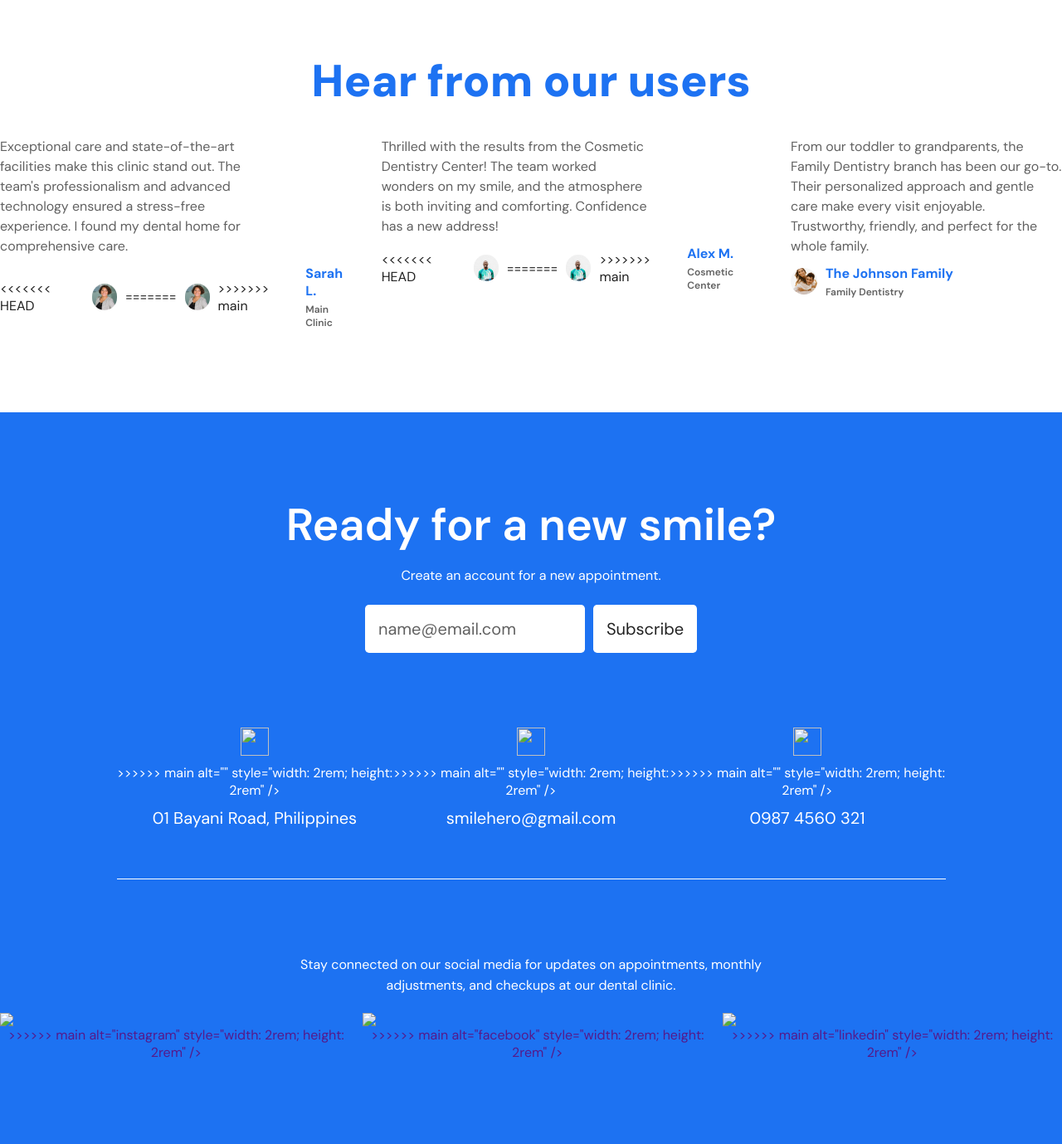
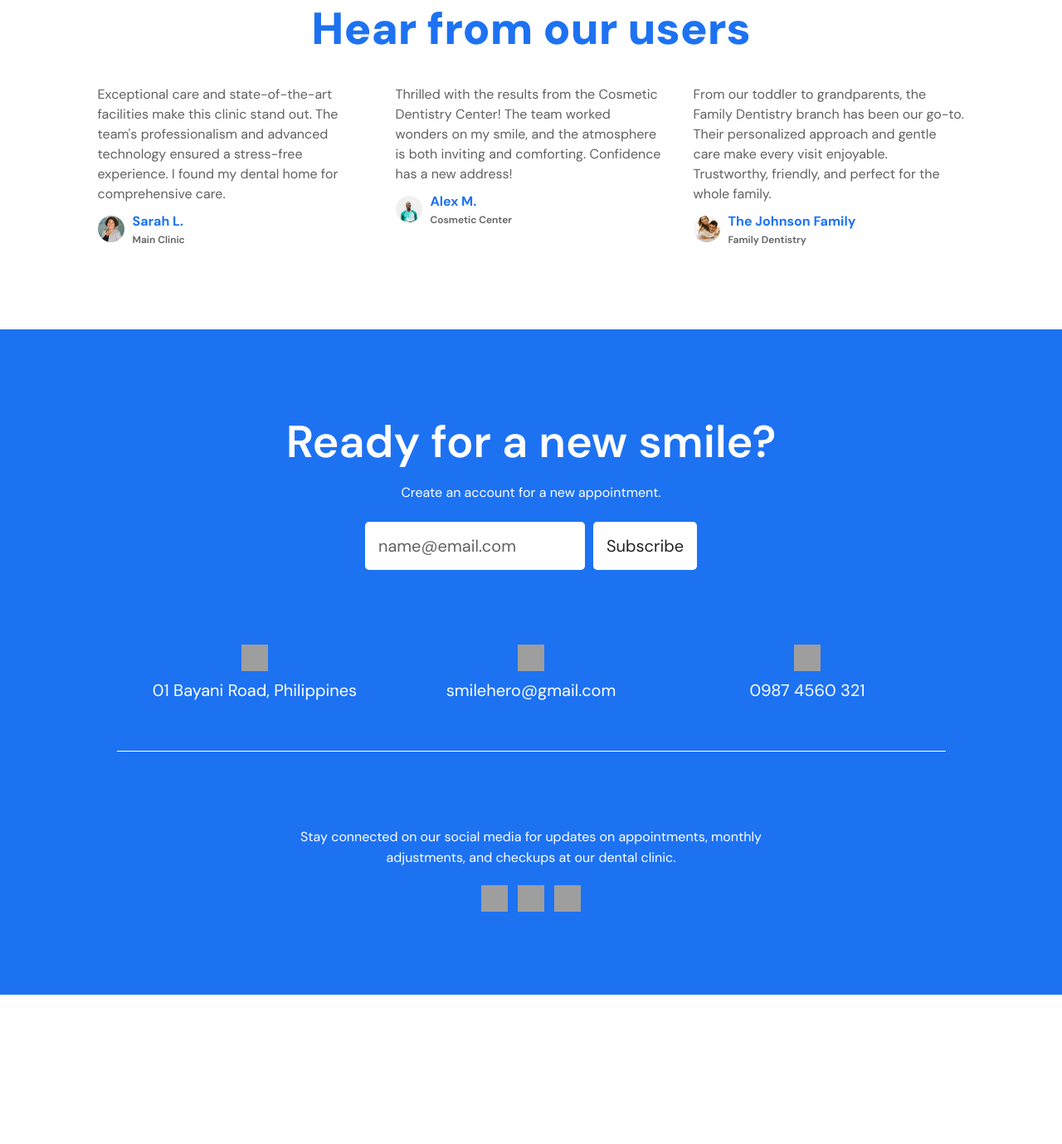
Before and after one commit to Fahatmah/smile_hero_clinic, a PHP site: page / in a window 1280 px wide. Shown: the part 3314-4693 px from the top of the page at 83% size. After the commit the page ends 4513 px from the top, so only its background shows below. Run offline with PHP 8.4, Linux system fonts and the light colour scheme; grey boxes are pictures that could not be loaded.

Commit message:
Accepted incoming changes to resolve conflicts

```diff
--- a/index.html
+++ b/index.html
@@ -14,19 +14,8 @@
       }
     </style>
   </head>
-<<<<<<< HEAD
-  <body
-    style="
-      background: url(./assets/images/mesh_bg.png);
-      background-repeat: no-repeat;
-      background-size: 100%;
-    "
-  >
-    <main>
-=======
   <body>
     <main class="landing__page">
->>>>>>> main
       <!-- navigation bar -->
       <nav class="nav">
         <img
@@ -182,11 +171,7 @@
               comprehensive care.
             </p>
             <div class="testimonial__details">
-<<<<<<< HEAD
-              <img src="./assets/images/landing_page/sarah.jpg" alt="" />
-=======
               <img src="/assets/images/landing_page/sarah.jpg" alt="" />
->>>>>>> main
               <div class="testimonial__name">
                 <p class="testimonial">Sarah L.</p>
                 <p class="testimonial__branch">Main Clinic</p>
@@ -200,11 +185,7 @@
               inviting and comforting. Confidence has a new address!
             </p>
             <div class="testimonial__details">
-<<<<<<< HEAD
-              <img src="./assets/images/landing_page/alex.jpg" alt="" />
-=======
               <img src="/assets/images/landing_page/alex.jpg" alt="" />
->>>>>>> main
               <div class="testimonial__name">
                 <p class="testimonial">Alex M.</p>
                 <p class="testimonial__branch">Cosmetic Center</p>
@@ -254,11 +235,7 @@
       <div class="contacts__container">
         <div class="contact">
           <img
-<<<<<<< HEAD
-            src="./assets/icons/landing_page/location-dot-solid.svg"
-=======
             src="/assets/icons/landing_page/location-dot-solid.png"
->>>>>>> main
             alt=""
             style="width: 2rem; height: 2rem"
           />
@@ -266,11 +243,7 @@
         </div>
         <div class="contact">
           <img
-<<<<<<< HEAD
-            src="./assets/icons/landing_page/envelope-solid.svg"
-=======
             src="/assets/icons/landing_page/envelope-solid.png"
->>>>>>> main
             alt=""
             style="width: 2rem; height: 2rem"
           />
@@ -278,11 +251,7 @@
         </div>
         <div class="contact">
           <img
-<<<<<<< HEAD
-            src="./assets/icons/landing_page/phone-solid.svg"
-=======
             src="/assets/icons/landing_page/phone-solid.png"
->>>>>>> main
             alt=""
             style="width: 2rem; height: 2rem"
           />
@@ -299,33 +268,21 @@
         <div class="social-medias">
           <a href=""
             ><img
-<<<<<<< HEAD
-              src="./assets/icons/landing_page/square-instagram.svg"
-=======
               src="/assets/icons/landing_page/square-instagram.png"
->>>>>>> main
               alt="instagram"
               style="width: 2rem; height: 2rem"
             />
           </a>
           <a href=""
             ><img
-<<<<<<< HEAD
-              src="./assets/icons/landing_page/square-facebook.svg"
-=======
               src="/assets/icons/landing_page/square-facebook.png"
->>>>>>> main
               alt="facebook"
               style="width: 2rem; height: 2rem"
             />
           </a>
           <a href=""
             ><img
-<<<<<<< HEAD
-              src="./assets/icons/landing_page/linkedin.svg"
-=======
               src="/assets/icons/landing_page/linkedin.png"
->>>>>>> main
               alt="linkedin"
               style="width: 2rem; height: 2rem"
             />
```
Also changed, not shown: login.php (+0 -24 lines), signup.php (+0 -24 lines), 1 other file.
